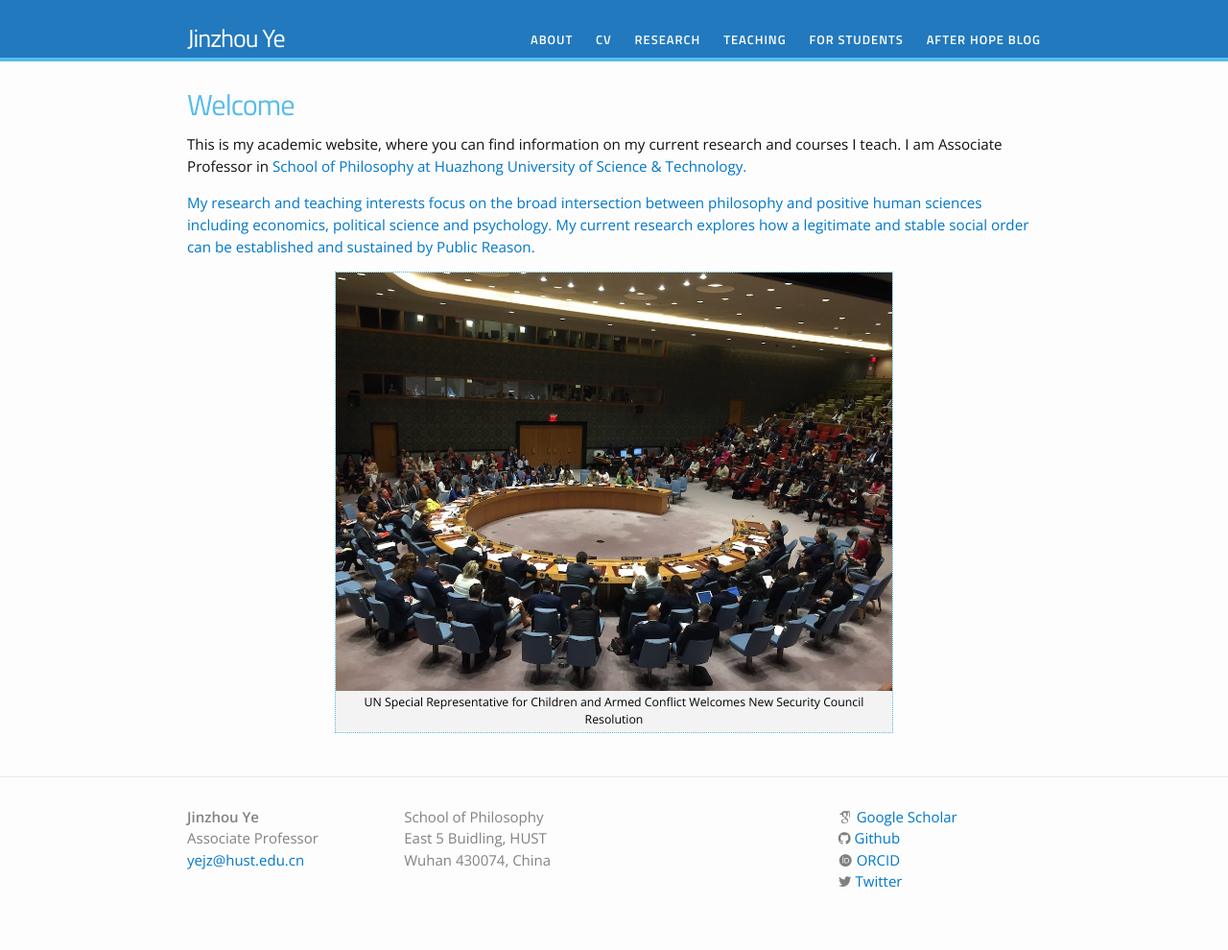
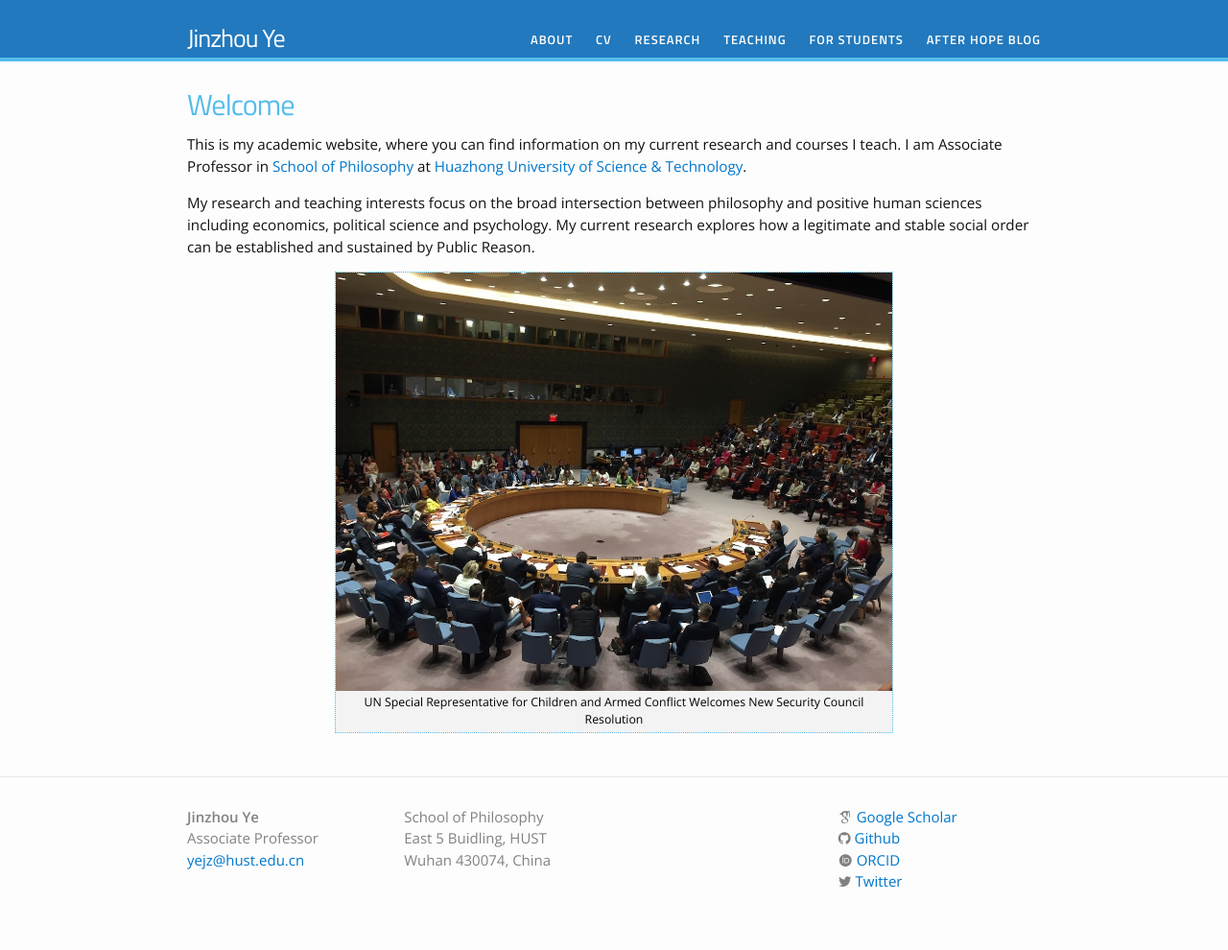
Before and after one commit to yejzh/yejzh.github.io, a Jekyll site: the page built from index.html, in a window 1280 px wide. Shown: the whole page at 96% size. Built offline with Jekyll 4.4.1, drawn with Linux system fonts in a browser that asks for light colours; nearby versions of some CDN libraries; some web fonts are replaced; part of the change alters nothing that is shown.

```diff
--- a/index.html
+++ b/index.html
@@ -8,8 +8,8 @@ layout: default
 
 <h1>Welcome</h1>
 
-	<p>This is my academic website, where you can find information on my current research and courses I teach. I am Associate Professor in <a href="http://phil.hust.edu.cn/english/Home.htm" target="_blank">School of Philosophy at <a href="http://english.hust.edu.cn" target="_blank">Huazhong University of Science & Technology.
-		<p>My research and teaching interests focus on the broad intersection between philosophy and positive human sciences including economics, political science and psychology. My current research explores how a legitimate and stable social order can be established and sustained by Public Reason.</p>
+	<p>This is my academic website, where you can find information on my current research and courses I teach. I am Associate Professor in <a href="http://phil.hust.edu.cn/english/Home.htm" target="_blank">School of Philosophy</a> at <a href="http://english.hust.edu.cn" target="_blank">Huazhong University of Science & Technology</a>.
+	<p>My research and teaching interests focus on the broad intersection between philosophy and positive human sciences including economics, political science and psychology. My current research explores how a legitimate and stable social order can be established and sustained by Public Reason.</p>
 
 {% include image.html url="/images/UN-council.jpg" caption="UN Special Representative for Children and Armed Conflict Welcomes New Security Council Resolution" width=580 align="center" %}
 </div>
```
